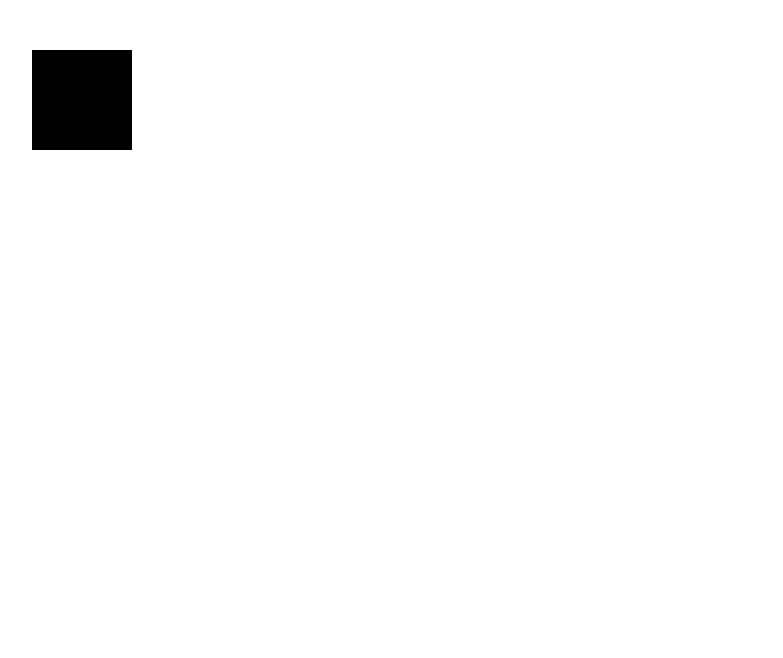
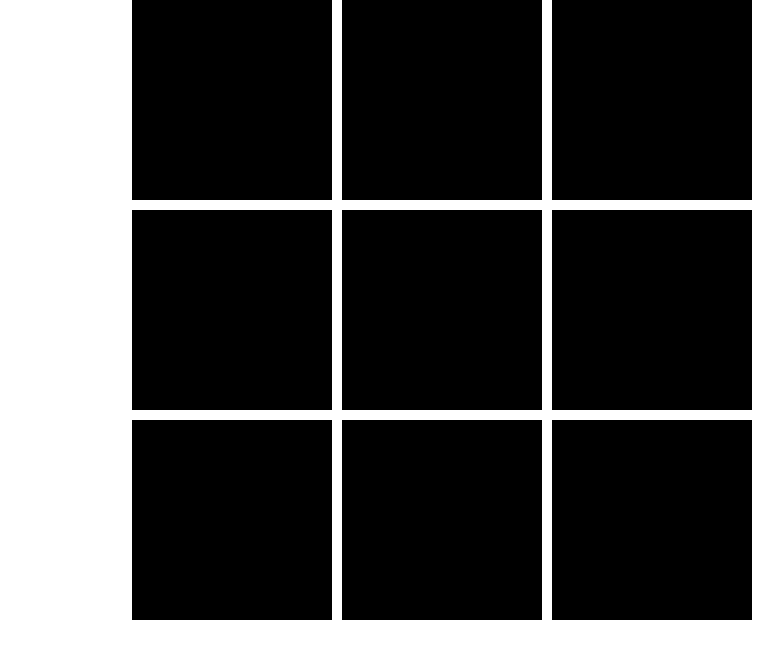
Before and after one commit to lucasnetwork/jogo-da-velha, a React (Create React App) app in the folder web/: page / in a window 1280 px wide. Shown: the top 658 px of the page, without its empty margins (68-851 px from the left). Built offline with nearby package versions, Linux system fonts and the light colour scheme; the HTML template or start-up script is replaced by a standard one.

Commit message:
add titTacToeStruct

```diff
--- a/web/src/components/ScreenGame/index.tsx
+++ b/web/src/components/ScreenGame/index.tsx
@@ -1,13 +1,29 @@
 import { FC, useEffect, useRef } from 'react';
+import ticTacToeStruct from '../../utils/ticTacToeStruct';
 
 const ScreenGame: FC = () => {
   const canvasRef = useRef<HTMLCanvasElement>(null);
   useEffect(() => {
     const context = canvasRef.current?.getContext('2d');
-
-    context?.fillRect(100, 50, 100, 100);
+    ticTacToeStruct.forEach((array, indexArray) => {
+      array.forEach((value, index) => {
+        context?.fillRect(
+          (index + 1) * 200 + index * 10,
+          indexArray * 200 + indexArray * 10,
+          200,
+          200
+        );
+      });
+    });
   }, []);
-  return <canvas ref={canvasRef} width="1366" height="720" />;
+  return (
+    <canvas
+      onClick={(e) => console.log(e)}
+      ref={canvasRef}
+      width="1366"
+      height="720"
+    />
+  );
 };
 
 export default ScreenGame;
--- /dev/null
+++ b/web/src/utils/ticTacToeStruct.ts
@@ -0,0 +1,5 @@
+export default [
+  ['0', '0', '0'],
+  ['0', '0', '0'],
+  ['0', '0', '0'],
+];
```
